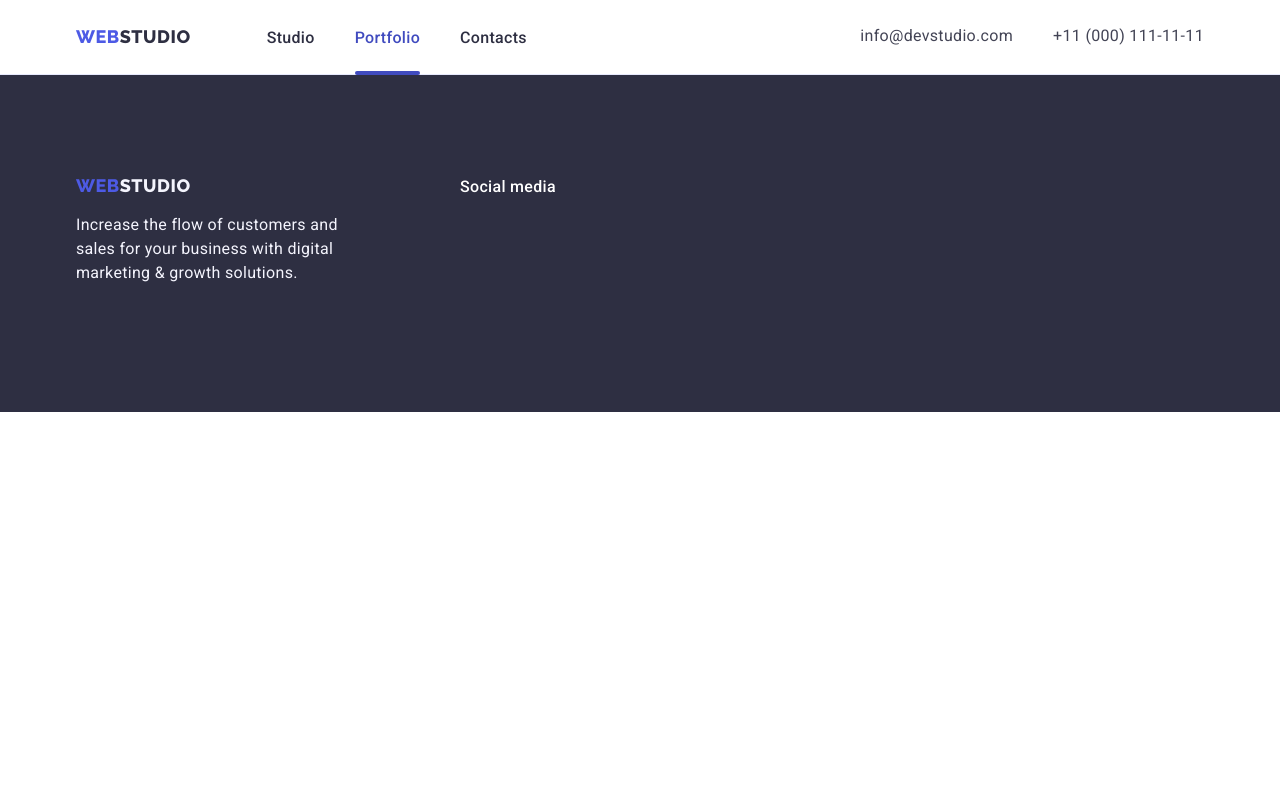
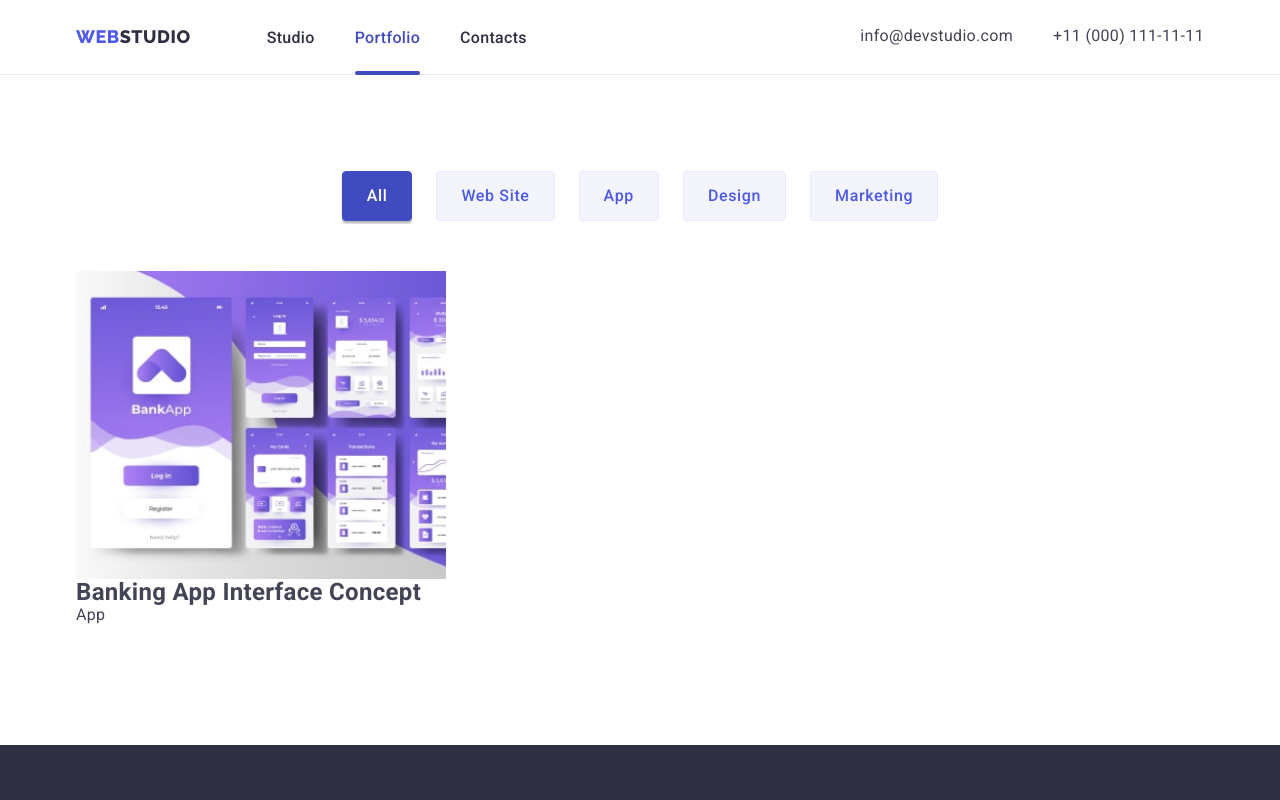
Before and after one commit to OlesyaLo/goit-markup-hw-06, a plain HTML site: page portfolio.html in a window 1280 px wide. Shown: the top 800 px of the page. Drawn offline with nearby package versions, Linux system fonts and the light colour scheme.

Commit message:
add portfolio

```diff
--- a/css/styles.css
+++ b/css/styles.css
@@ -11,9 +11,11 @@
   --logo-third-text-color: #f4f4fd;
   --hero-background-color: #2e2f42;
   --hero-title-color: #ffffff;
-  --btn-main-color: #4d5ae5;
+  --btn-hero-color: #4d5ae5;
   --btn-accent-color: #404bbf;
+  --btn-portfolio-color: #f4f4fd;
   --btn-text-color: #ffffff;
+  --btn-portfolio-text-color: #4d5ae5;
   --footer-background-color: #2e2f42;
   /* Font */
   --main-font: 'Roboto', sans-serif;
@@ -238,7 +240,7 @@ img {
   line-height: 1.5;
   letter-spacing: 0.04em;
   color: var(--btn-text-color);
-  background-color: var(--btn-main-color);
+  background-color: var(--btn-hero-color);
   box-shadow: 0px 4px 4px rgba(0, 0, 0, 0.15);
   border-radius: 4px;
   transition: background-color 250ms cubic-bezier(0.4, 0, 0.2, 1);
@@ -418,6 +420,7 @@ img {
 }
 
 /*---------------------- Footer section---------------------- */
+
 .footer-section {
   padding: 100px 0;
   background-color: var(--footer-background-color);
@@ -474,3 +477,53 @@ img {
 }
 .footer-soc-icon {
 }
+
+/*---------------------- Portfolio section------------------------ */
+
+.portfolio-section {
+  padding-top: 96px;
+}
+
+/*---------------------- Portfolio-BTN------------------------ */
+
+.portfolio-btn-list {
+  display: flex;
+  justify-content: center;
+  margin-bottom: 50px;
+}
+
+.portfolio-btn-item:not(:last-child) {
+  margin-right: 24px;
+}
+
+.portfolio-btn {
+  display: block;
+  padding: 12px 24px;
+  font-family: inherit;
+  font-weight: 500;
+  font-size: 16px;
+  line-height: 1.5;
+  text-align: center;
+  letter-spacing: 0.04em;
+
+  color: var(--btn-portfolio-text-color);
+  background-color: var(--btn-portfolio-color);
+  border: 1px solid #e7e9fc;
+  border-radius: 4px;
+  transition: background-color 250ms cubic-bezier(0.4, 0, 0.2, 1),
+    color 250ms cubic-bezier(0.4, 0, 0.2, 1), box-shadow 250ms cubic-bezier(0.4, 0, 0.2, 1);
+}
+
+.portfolio-btn.active,
+.portfolio-btn:hover,
+.portfolio-btn:focus,
+.portfolio-btn:active {
+  background-color: var(--btn-accent-color);
+  box-shadow: 0px 3px 1px rgba(0, 0, 0, 0.1), 0px 2px 1px rgba(0, 0, 0, 0.08),
+    0px 2px 2px rgba(0, 0, 0, 0.12);
+  border: 1px solid var(--btn-accent-color);
+  border-radius: 4px;
+  color: var(--btn-text-color);
+}
+
+/*---------------------- Portfolio-Projects------------------------ */
--- a/portfolio.html
+++ b/portfolio.html
@@ -56,8 +56,53 @@
       </div>
     </header>
 
-    <main></main>
+    <main>
+      <!-- Portfolio section -->
+      <section class="portfolio-section section">
+        <div class="portfolio-general-container container">
+          <h1 class="portfolio-title visually-hidden">Portfolio: all projects</h1>
 
+      <!-- Portfolio-BTN -->
+          <ul class="portfolio-btn-list list">
+            <li class="portfolio-btn-item">
+              <button class="portfolio-btn active" type="button">All</button>
+            </li>
+            <li class="portfolio-btn-item">
+              <button class="portfolio-btn" type="button">Web Site</button>
+            </li>
+            <li class="portfolio-btn-item">
+              <button class="portfolio-btn" type="button">App</button>
+            </li>
+            <li class="portfolio-btn-item">
+              <button class="portfolio-btn" type="button">Design</button>
+            </li>
+            <li class="portfolio-btn-item">
+              <button class="portfolio-btn" type="button">Marketing</button>
+            </li>
+          </ul>
+
+          <!-- Portfolio-Projects -->
+          <ul class="portfolio-projects-list list">
+            <li class="portfolio-projects-item">
+              <a class="portfolio-projects-link link" href="">
+                  <img
+                    class="portfolio-projects-img"
+                    src="./images/portfolio/project-img-1.jpg"
+                    alt="Banking App Interface Concept"
+                    width="370"
+                    height="294"
+                  />
+                <div class="portfolio-projects-text-wrap">
+                  <h2 class="portfolio-projects-title">Banking App Interface Concept</h2>
+                  <p class="portfolio-projects-text">App</p>
+                </div>
+              </a>
+            </li>
+
+
+          </ul>
+
+    </main>
     <!-- Footer section -->
     <footer class="footer-section section">
       <div class="footer-general-container container">
```
Also changed, not shown: index.html (+3 -1 lines), images/portfolio/project-img-1.jpg (added), images/portfolio/project-img-2.jpg (added), images/portfolio/project-img-3.jpg (added), images/portfolio/project-img-4.jpg (added), images/portfolio/project-img-5.jpg (added), images/portfolio/project-img-6.jpg (added), images/portfolio/project-img-7.jpg (added), images/portfolio/project-img-8.jpg (added), images/portfolio/project-img-9.jpg (added).
